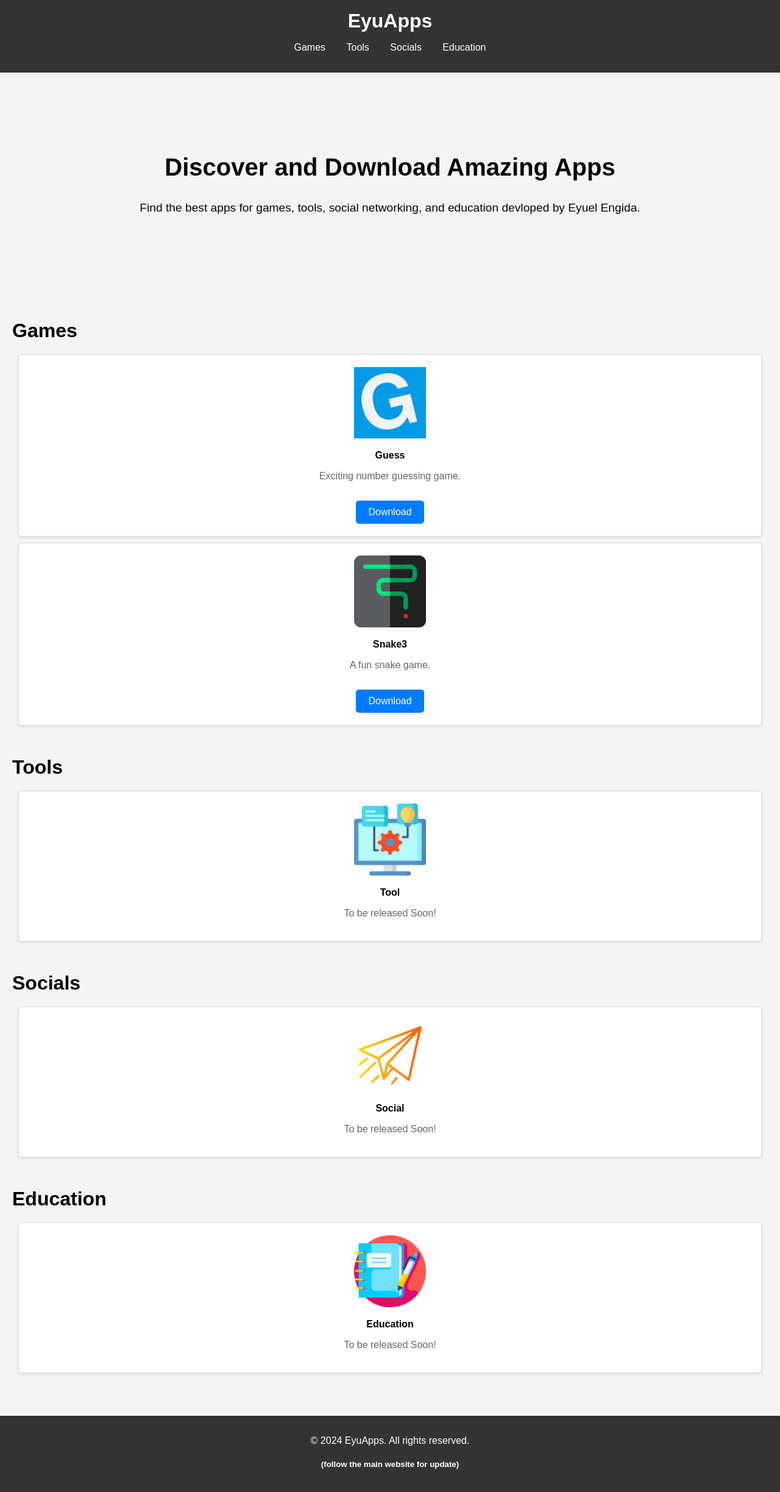
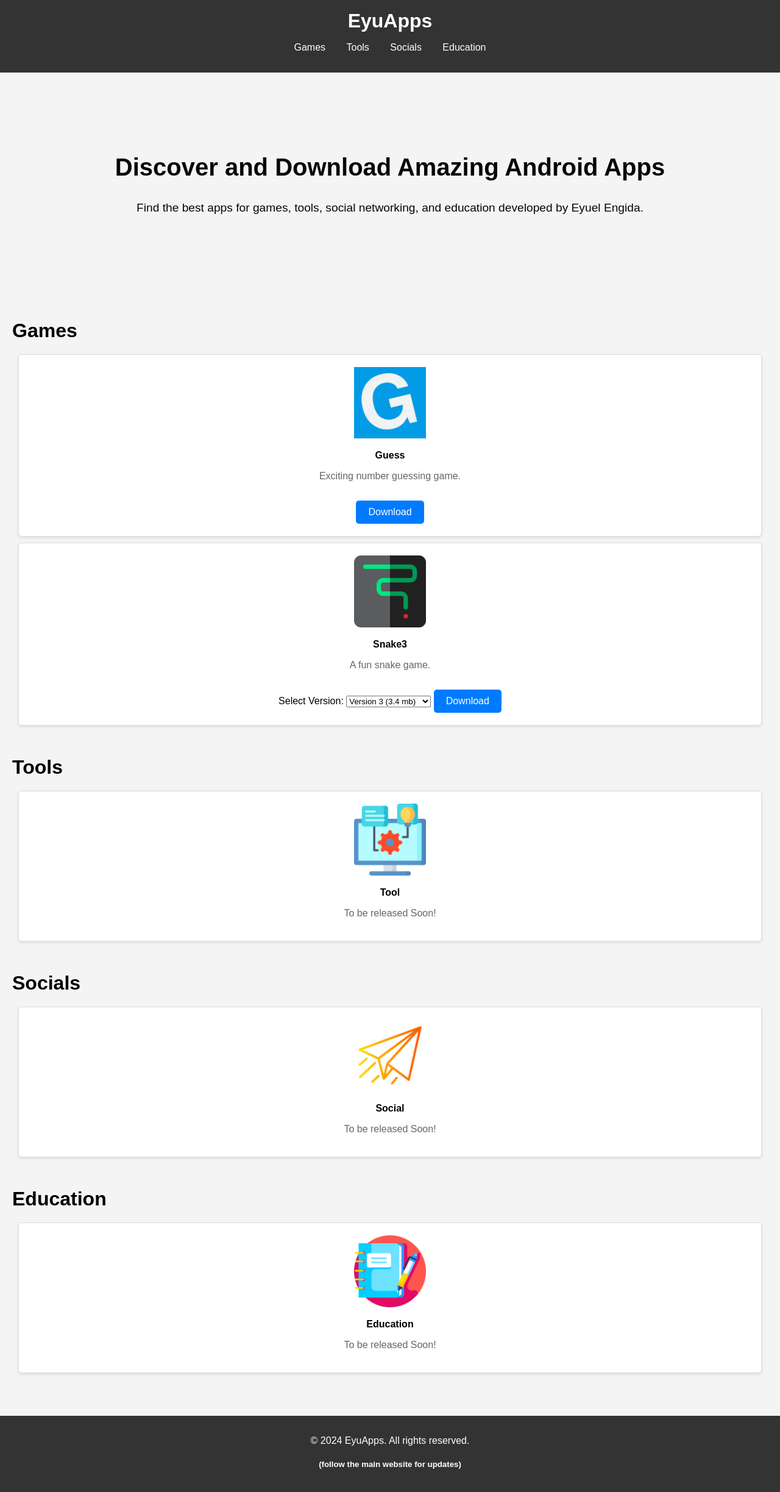
Before and after one commit to Eul38/EyuApps, a plain HTML site: page index.html in a window 1280 px wide. Shown: the whole page at 61% size. Drawn offline with Linux system fonts and the light colour scheme.

Commit message:
Update index.html

```diff
--- a/index.html
+++ b/index.html
@@ -20,8 +20,8 @@
     </header>
 
     <section id="hero">
-        <h2>Discover and Download Amazing Apps</h2>
-        <p>Find the best apps for games, tools, social networking, and education devloped by Eyuel Engida.</p>
+        <h2>Discover and Download Amazing Android Apps</h2>
+        <p>Find the best apps for games, tools, social networking, and education developed by Eyuel Engida.</p>
     </section>
 
     <section id="apps">
@@ -37,7 +37,12 @@
                 <img src="images/game.png" alt="Game 2">
                 <h4>Snake3</h4>
                 <p>A fun snake game.</p>
-                <a href="downloads/Snake3.apk" class="download-btn">Download</a>
+                <label for="snake3-version">Select Version:</label>
+                <select id="snake3-version">
+                    <option value="downloads/Snake3_v3.apk">Version 3 (3.4 mb)</option>
+                    <option value="downloads/Snake3_v4.apk">Version 4 (12.7 mb)</option>
+                </select>
+                <a id="snake3-download-btn" href="downloads/Snake3_v3.apk" class="download-btn">Download</a>
             </div>
         </div>
 
@@ -74,9 +79,18 @@
 
     <footer>
         <p>&copy; 2024 EyuApps. All rights reserved.</p>
-        <p><h5>(follow the main website for update)</h5></p>
+        <h5>(follow the main website for updates)</h5>
     </footer>
 
-    <script src="scripts.js"></script>
+    <script>
+        document.addEventListener("DOMContentLoaded", function() {
+            const selectElement = document.getElementById("snake3-version");
+            const downloadButton = document.getElementById("snake3-download-btn");
+
+            selectElement.addEventListener("change", function() {
+                downloadButton.href = selectElement.value;
+            });
+        });
+    </script>
 </body>
 </html>
```
